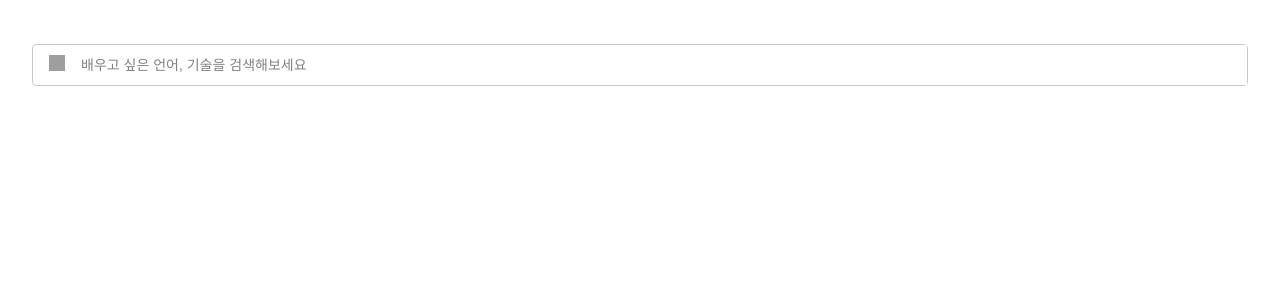
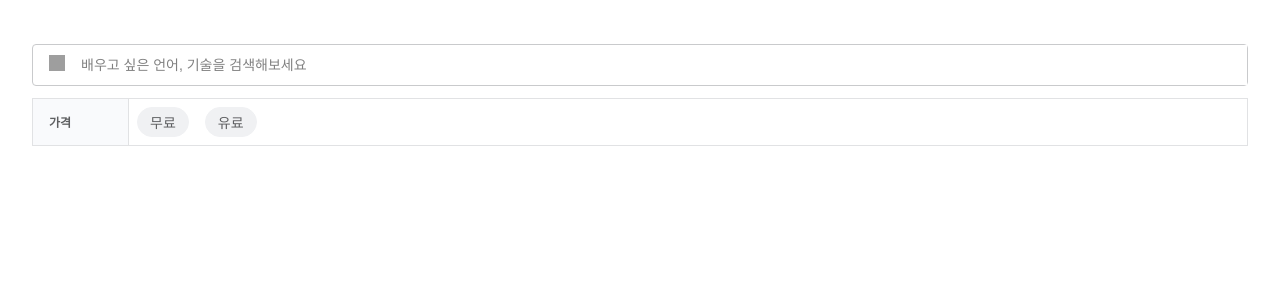
Before and after one commit to jaewook-jeong/elice-fe, a Next.js app: page / in a window 1280 px wide. Shown: the top 300 px of the page. Built offline with nearby package versions, Linux system fonts and the light colour scheme; grey boxes are pictures that could not be loaded.

Commit message:
feat: 가격 필터링 UI동작

```diff
--- /dev/null
+++ b/src/features/PA/Filter/Filter.utils.ts
@@ -0,0 +1,6 @@
+export const makeQueryArray = <T extends string>(queryValue: T | T[] | undefined): T[] => {
+  if (!queryValue) {
+    return [];
+  }
+  return Array.isArray(queryValue) ? queryValue : [queryValue];
+};
--- /dev/null
+++ b/src/features/PA/Filter/FilterButton.tsx
@@ -0,0 +1,16 @@
+import Chip from '@/components/Chip';
+
+interface Props {
+  label: string;
+  onClick: () => void;
+  isSelected: boolean;
+}
+const FilterButton = ({ label, onClick, isSelected }: Props) => {
+  return (
+    <Chip type="button" $selected={isSelected} onClick={onClick}>
+      {label}
+    </Chip>
+  );
+};
+
+export default FilterButton;
--- /dev/null
+++ b/src/features/PA/Filter/index.tsx
@@ -0,0 +1,62 @@
+import * as Styled from './styled';
+import FilterButton from './FilterButton';
+import { useRouter } from 'next/router';
+import { makeQueryArray } from './Filter.utils';
+
+const FILTER = [
+  {
+    title: '가격',
+    queryKey: 'price',
+    filters: [
+      {
+        label: '무료',
+        value: 'free',
+      },
+      {
+        label: '유료',
+        value: 'paid',
+      },
+    ],
+  },
+];
+
+const Filter = () => {
+  const { query, replace, pathname } = useRouter();
+  return (
+    <Styled.Wrapper>
+      {FILTER.map(({ title, filters, queryKey }) => {
+        const queryValue = query[queryKey];
+        const queryArray = makeQueryArray(queryValue);
+        const onClick = (value: string) => {
+          const isSelected = queryArray.includes(value);
+          if (isSelected) {
+            replace({
+              pathname,
+              query: { ...query, [queryKey]: queryArray.filter((q) => q !== value) },
+            });
+          } else {
+            replace({ pathname, query: { ...query, [queryKey]: [...queryArray, value] } });
+          }
+        };
+
+        return (
+          <Styled.Row key={`filter_${title}`}>
+            <Styled.Title>{title}</Styled.Title>
+            <Styled.FilterButtons>
+              {filters.map(({ label, value }) => (
+                <FilterButton
+                  key={`filter_${title}_${value}`}
+                  isSelected={queryArray.includes(value)}
+                  label={label}
+                  onClick={() => onClick(value)}
+                />
+              ))}
+            </Styled.FilterButtons>
+          </Styled.Row>
+        );
+      })}
+    </Styled.Wrapper>
+  );
+};
+
+export default Filter;
--- /dev/null
+++ b/src/features/PA/Filter/styled.ts
@@ -0,0 +1,30 @@
+import styled from '@emotion/styled';
+
+export const Wrapper = styled.div`
+  border: 1px solid rgb(225, 226, 228);
+`;
+
+export const Row = styled.div`
+  display: flex;
+  flex-direction: row;
+  background-color: rgb(255, 255, 255);
+  border-bottom: 1px solid rgb(225, 226, 228);
+  &:last-of-type {
+    border-bottom: none;
+  }
+`;
+
+export const Title = styled.div`
+  min-width: 6rem;
+  padding: 0.875rem 1rem;
+  background-color: rgb(249, 250, 252);
+  border-right: 1px solid rgb(225, 226, 228);
+  color: #5e5f61;
+  font-size: 0.75rem;
+  font-weight: 700;
+`;
+
+export const FilterButtons = styled.div`
+  display: flex;
+  align-items: center;
+`;
--- a/src/features/PA/index.tsx
+++ b/src/features/PA/index.tsx
@@ -1 +1,2 @@
 export { default as SearchArea } from './SearchArea';
+export { default as Filter } from './Filter';
--- a/src/pages/index.tsx
+++ b/src/pages/index.tsx
@@ -1,10 +1,11 @@
 import Layout from '@/components/Layout';
-import { SearchArea } from '@/features/PA';
+import { SearchArea, Filter } from '@/features/PA';
 
 export default function Home() {
   return (
     <Layout>
       <SearchArea />
+      <Filter />
     </Layout>
   );
 }
```
